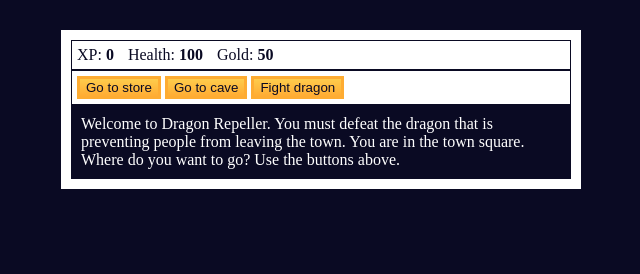
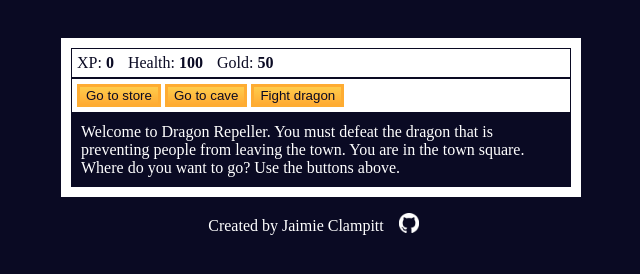
Before and after one commit to MinatoMeow/rpg-game, a plain HTML site: page index.html in a window 1280 px wide. Shown: the whole page, without its empty margins (319-959 px from the left). Drawn offline with Linux system fonts and the light colour scheme.

Commit message:
add footer and link to site

```diff
--- a/index.html
+++ b/index.html
@@ -6,6 +6,7 @@
     <title>RPG - Dragon Repeller</title>
   </head>
   <body>
+    <div class="container">
       <div id="game">
         <div id="stats">
           <span class="stat">
@@ -46,6 +47,21 @@
           Where do you want to go? Use the buttons above.
         </div>
       </div>
+
+      <footer class="row accent" id="footer">
+        <div class="col-1"></div>
+        <div id="name" class="col-1">
+          <a href="https://minatomeow.github.io/">
+            Created by Jaimie Clampitt</a
+          >
+        </div>
+        <div class="col-1" id="github-logo-container">
+          <a href="https://github.com/MinatoMeow/rpg-game"
+            ><img src="assets/GitHub_Invertocat_Light.png" id="github-logo"
+          /></a>
+        </div>
+      </footer>
+    </div>
     <script src="./script.js"></script>
   </body>
 </html>
--- a/styles.css
+++ b/styles.css
@@ -1,5 +1,9 @@
+html {
+  min-height: 100%;
+}
 body {
   background-color: #0a0a23;
+  flex: 1;
 }
 
 #text {
@@ -43,3 +47,33 @@ button {
   background-image: linear-gradient(#fecc4c, #ffac33);
   border: 3px solid #feac32;
 }
+
+.container {
+  display: flex;
+  flex-direction: column;
+  align-items: center;
+}
+
+#footer {
+  display: flex;
+  max-width: 100%;
+  justify-content: center;
+  text-align: center;
+  align-items: center;
+  flex-direction: row;
+  flex: 1;
+  margin: 1rem;
+}
+a {
+  color: rgb(255, 255, 255);
+  text-decoration: none; /* no underline */
+}
+
+#github-logo-container {
+  width: 50px;
+  height: 25px;
+}
+.col-1 #github-logo {
+  max-width: 10%;
+  min-width: 20px;
+}
```
Also changed, not shown: assets/GitHub_Invertocat_Light.png (added). Lines whose indentation alone changed are shown as unchanged.
